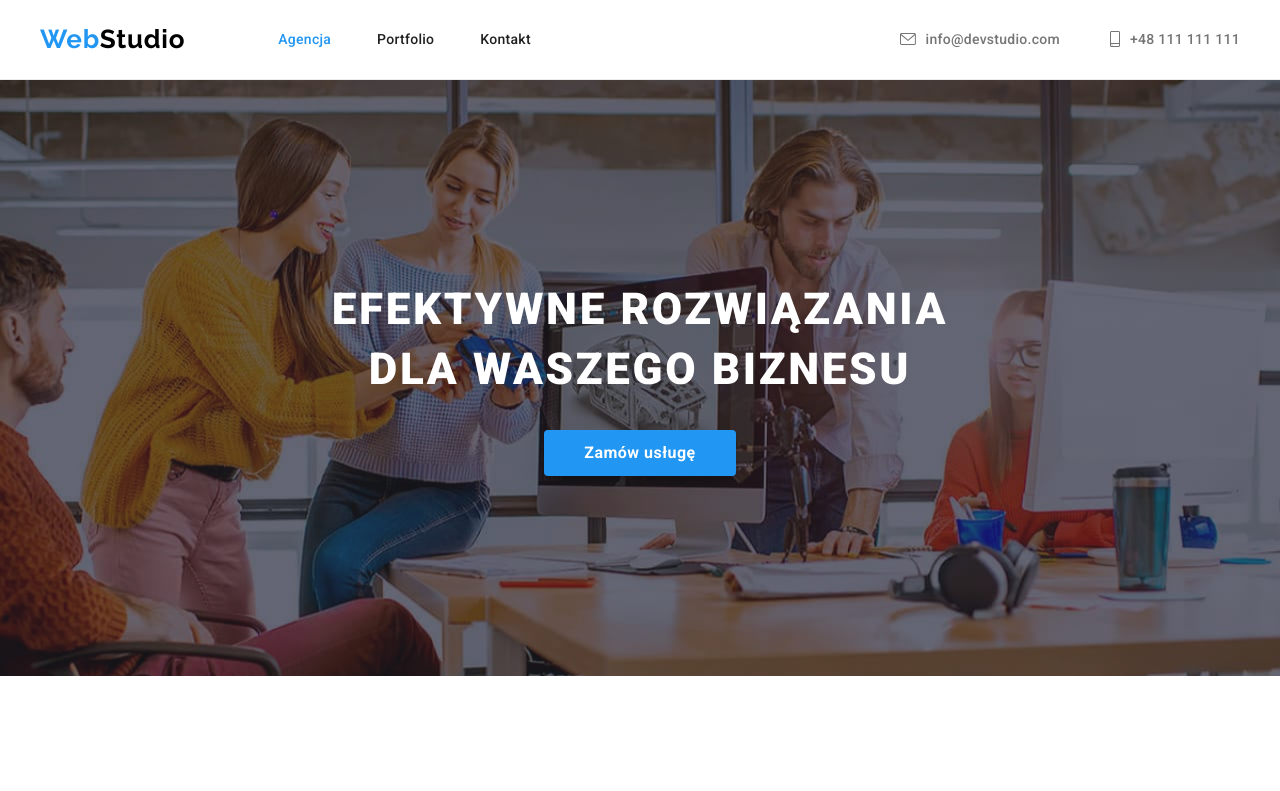
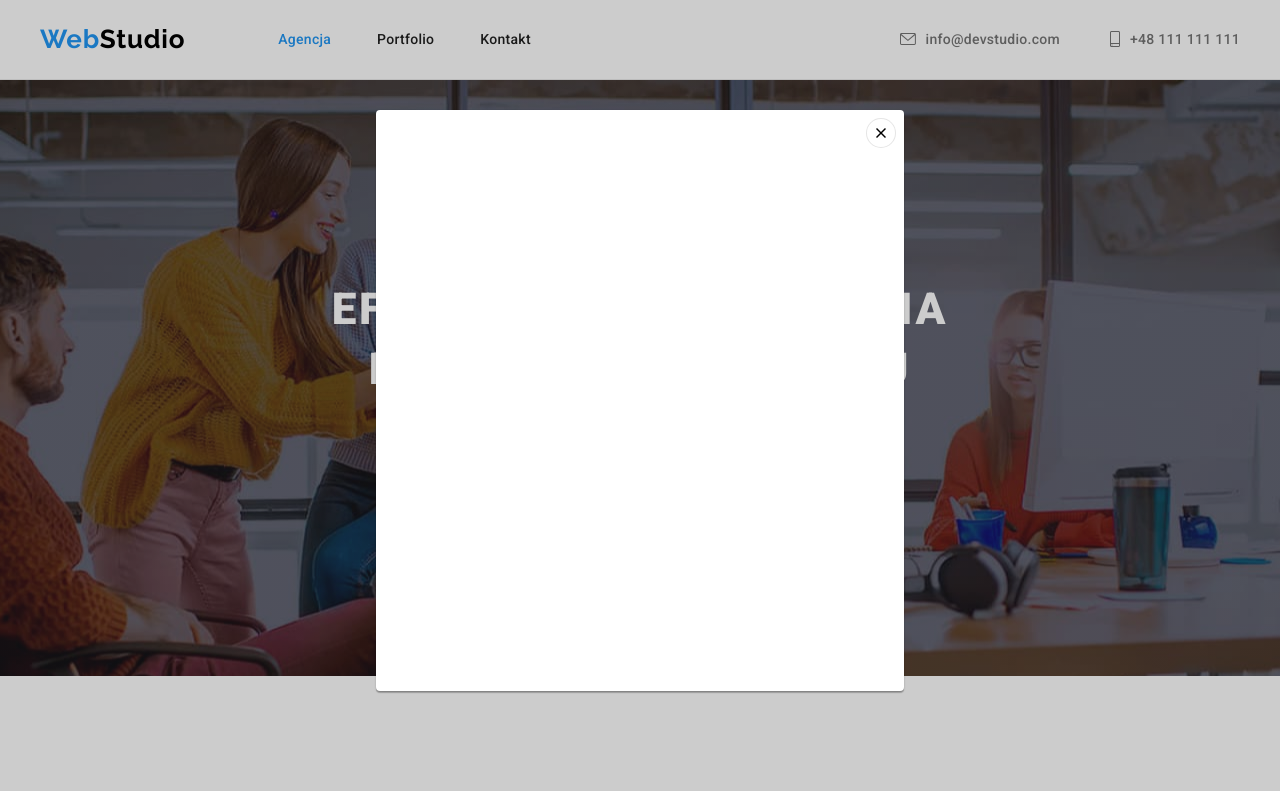
Before and after one commit to MonikaJablonska/goit-markup-hw-05, a plain HTML site: page index.html in a window 1280 px wide. Both pictures are taken after a click on the button "Zamów usługę". Shown: the top 791 px of the page. Drawn offline with nearby package versions, Linux system fonts and the light colour scheme.

Commit message:
feat: add modal window - final

```diff
--- a/css/styles.css
+++ b/css/styles.css
@@ -482,3 +482,49 @@ img {
   line-height: 2;
   letter-spacing: 0.06em;
 }
+
+.modal-backdrop {
+  position: fixed;
+  background-color: rgba(0, 0, 0, 0.2);
+  top: 0;
+  bottom: 0px;
+  left: 0;
+  right: 0;
+  display: flex;
+  opacity: 1;
+  transition: opacity 1s, visibility 1s, transform 0.3s ease-out;
+  transform: scale(1);
+}
+
+.modal-window {
+  position: relative;
+  width: 528px;
+  min-height: 581px;
+  background-color: #fff;
+  margin: auto;
+  box-shadow: 0px 1px 3px rgba(0, 0, 0, 0.12), 0px 1px 1px rgba(0, 0, 0, 0.14),
+    0px 2px 1px rgba(0, 0, 0, 0.2);
+  border-radius: 4px;
+}
+
+.modal-window__btn {
+  display: flex;
+  justify-content: center;
+  align-items: center;
+  position: absolute;
+  top: 8px;
+  right: 8px;
+  width: 30px;
+  height: 30px;
+  border: 1px solid rgba(0, 0, 0, 0.1);
+  border-radius: 50%;
+  background-color: var(--light-color);
+  cursor: pointer;
+}
+
+.is-hidden {
+  visibility: hidden;
+  opacity: 0;
+  transform: scale(0);
+  pointer-events: auto;
+}
--- a/index.html
+++ b/index.html
@@ -59,7 +59,9 @@
           <h1 class="hero-header">
             <span>Efektywne rozwiązania </span><span>dla waszego biznesu</span>
           </h1>
-          <button class="btn hero-btn" type="button">Zamów usługę</button>
+          <button class="btn hero-btn" type="button" data-modal-open>
+            Zamów usługę
+          </button>
         </div>
       </section>
 
@@ -459,6 +461,24 @@
         </div>
       </div>
     </footer>
+    <div class="modal-backdrop is-hidden" data-modal>
+      <div class="modal-window">
+        <button class="modal-window__btn" type="button" data-modal-close>
+          <svg
+            width="10"
+            height="10"
+            viewBox="0 0 11 11"
+            fill="none"
+            xmlns="http://www.w3.org/2000/svg"
+          >
+            <path
+              d="M11 1.10786L9.89214 0L5.5 4.39214L1.10786 0L0 1.10786L4.39214 5.5L0 9.89214L1.10786 11L5.5 6.60786L9.89214 11L11 9.89214L6.60786 5.5L11 1.10786Z"
+              fill="black"
+            />
+          </svg>
+        </button>
+      </div>
+    </div>
     <script src="./js/modal.js"></script>
   </body>
 </html>
```
